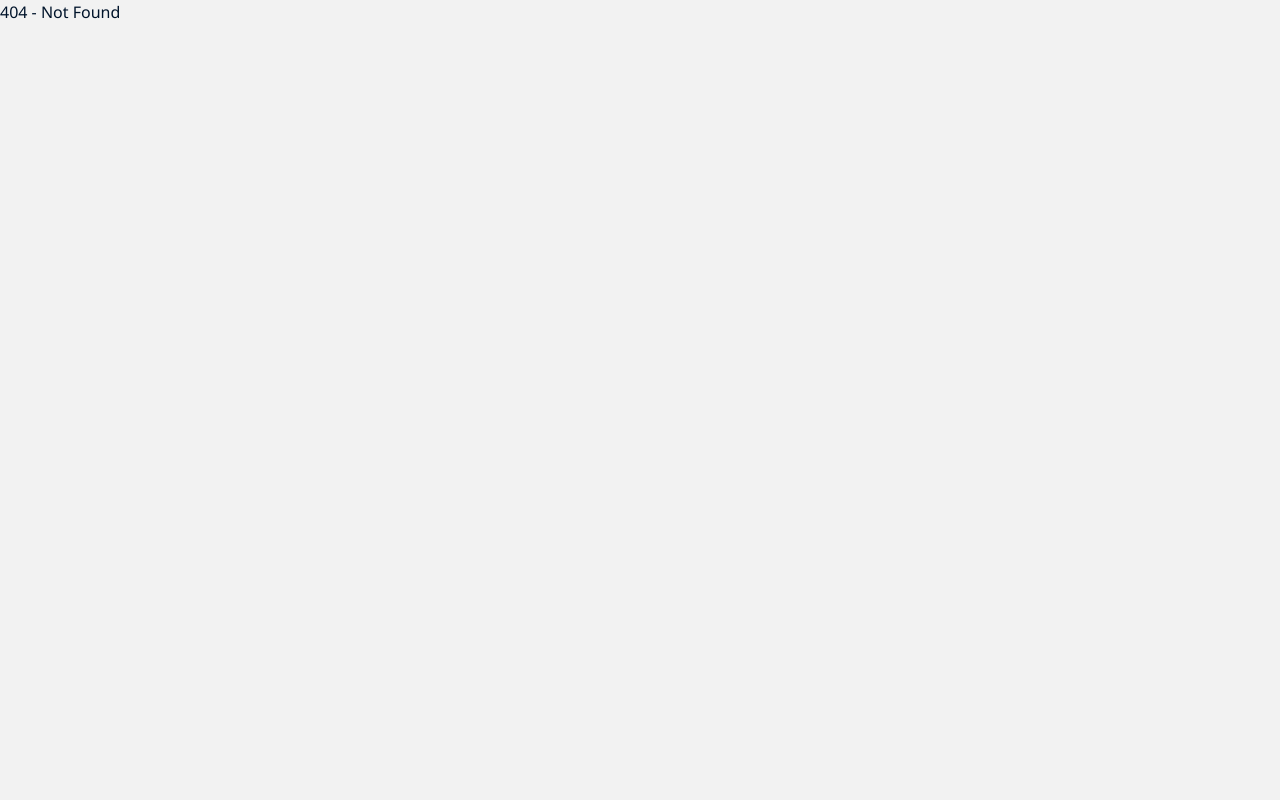
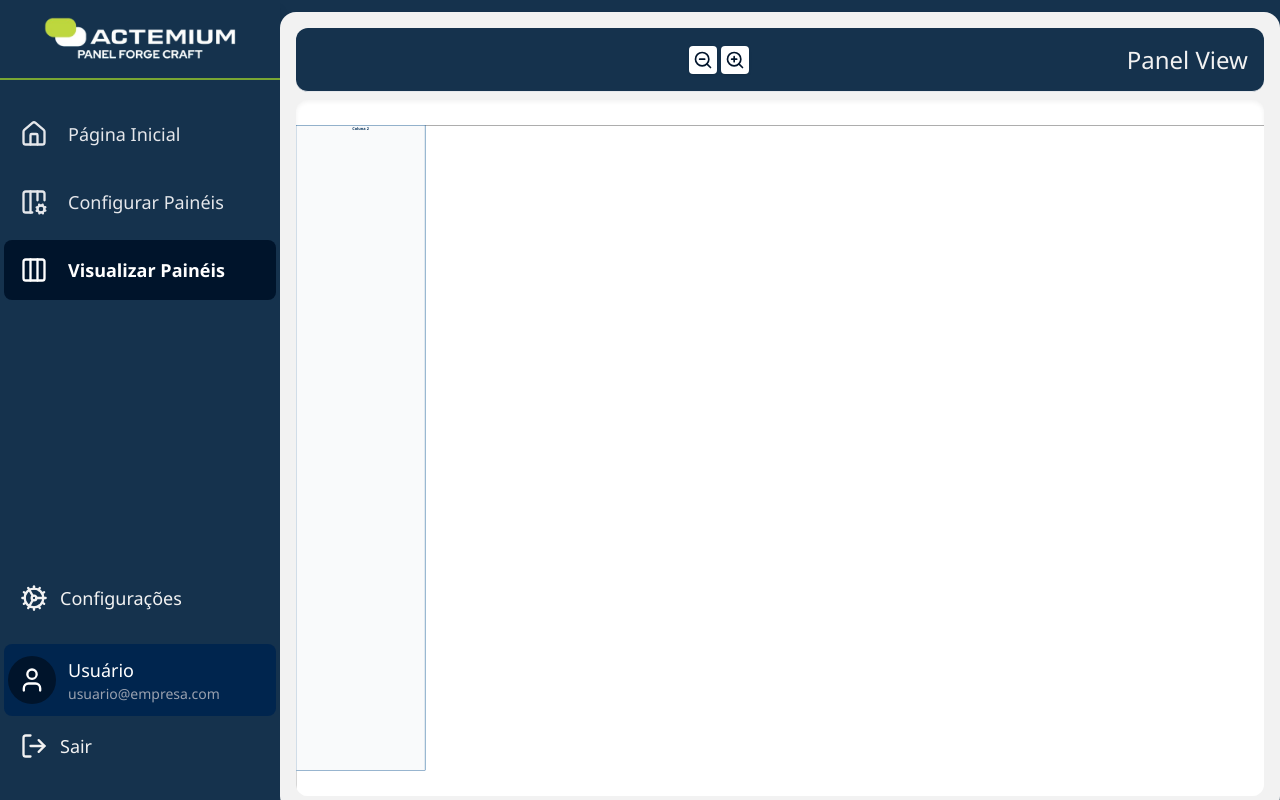
Before and after one commit to ramonis567/PanelForgeCraft, a React (Vite) app in the folder panel-fc-frontend/: page /panel-view in a window 1280 px wide. Before the commit this address had no page. Built offline with nearby package versions, Linux system fonts and the light colour scheme.

Commit message:
Changed page name and started to build preview page

```diff
--- a/panel-fc-frontend/src/layouts/AppLayout.tsx
+++ b/panel-fc-frontend/src/layouts/AppLayout.tsx
@@ -9,7 +9,7 @@ function AppLayout({ children }: { children: React.ReactNode }) {
     const menuItems = [
         { label: "Página Inicial", path: "/", icons: <House size={28} /> },
         { label: "Configurar Painéis", path: "/panel-forge", icons: <Columns3Cog size={28} /> },
-        { label: "Visualizar Painéis", path: "/panel-design", icons: <Columns3 size={28} /> }
+        { label: "Visualizar Painéis", path: "/panel-view", icons: <Columns3 size={28} /> }
     ];
 
     const sidebarContent = (
--- a/panel-fc-frontend/src/pages/PanelDesign/index.tsx
+++ /dev/null
@@ -1,19 +0,0 @@
-import AppLayout from "../../layouts/AppLayout";
-
-function PanelDesignPage() {
-    return(
-        <AppLayout>
-            <header className="h-16 rounded-xl bg-[var(--color-surface-2)] border-b border-gray-200 flex items-center px-4 mb-2">
-                <span className="font-medium text-gray-800 flex justify-between gap-3 w-full">
-                    <h1 className="text-2xl text-[var(--color-bg)]">{}</h1>
-                    <h1 className="text-2xl text-[var(--color-bg)]">Panel View</h1>
-                </span>
-            </header>
-
-            <h1>Panel Design Page</h1>
-            <p>Welcome to the Panel Design Page!</p>
-        </AppLayout>
-    );
-}
-
-export default PanelDesignPage;
--- /dev/null
+++ b/panel-fc-frontend/src/pages/PanelView/index.tsx
@@ -0,0 +1,130 @@
+import React, { useEffect, useMemo, useRef, useState } from "react";
+import AppLayout from "../../layouts/AppLayout";
+import type { PanelConfiguration, PanelColumn } from "../../models/panel";
+import { loadPanelConfig } from "../../utils/storage";
+import { ZoomIn, ZoomOut, RulerDimensionLine, ChevronLeft, ChevronRight } from "lucide-react";
+
+
+
+const PanelViewPage: React.FC = () => {
+    const [config, setConfig] = useState<PanelConfiguration | null>(null);
+    const [zoom, setZoom] = useState(1);
+    const [page, setPage] = useState(0);
+    const containerRef = useRef<HTMLDivElement | null>(null);
+
+    const pageWidthMM = 3000;
+
+    const columns = [
+        {
+            "columnId": "C-1",
+            "type": "Alimentação",
+            "dimensions": {
+                "height": 2000,
+                "width": 400,
+                "depth": 600
+            },
+            "position": 1,
+            "modules": [
+                {
+                    "moduleId": "M-1",
+                    "name": "Disjuntor QF1",
+                    "size": "125A"
+                }
+            ]
+        },
+        {
+            "columnId": "C-2",
+            "type": "Saídas",
+            "dimensions": {
+                "height": 2000,
+                "width": 400,
+                "depth": 600
+            },
+            "position": 2,
+            "modules": [
+                {
+                    "moduleId": "M-2",
+                    "name": "Disjuntor QF2",
+                    "size": "63A"
+                }
+            ]
+        }
+    ]
+
+
+    return(
+        <AppLayout>
+            <header className="h-16 rounded-xl bg-[var(--color-surface-2)] border-b border-gray-200 flex items-center px-4 mb-2">
+                <span className="font-medium text-gray-800 flex justify-between gap-3 w-full">
+                    <h1 className="text-2xl text-[var(--color-bg)]">{}</h1>
+
+                    <div className="flex items-center gap-1">
+                        <button
+                            className="px-1 py-1 rounded bg-white hover:bg-gray-100
+                                gray shadow text-[var(--color-foreground)]"
+                        >
+                            <ZoomOut size={20} />
+                        </button>
+                        <button
+                            className="px-1 py-1 rounded bg-white hover:bg-gray-100
+                                gray shadow text-[var(--color-foreground)]"
+                        >
+                            <ZoomIn size={20} />
+                        </button>
+                    </div>
+
+                    <h1 className="text-2xl text-[var(--color-bg)]">Panel View</h1>
+                </span>
+            </header>
+
+            <div className="flex h-[calc(100vh-6.5rem)]" ref={containerRef}>
+                <svg
+                    width="100%"
+                    height="100%"
+                    viewBox={`0 0 3000 2000`}
+                    className="bg-white rounded-xl shadow-inner"
+                >
+                    <g>
+                        <rect
+                            x={0}
+                            y={0}
+                            width={5000}
+                            height={4000}
+                            fill="white"
+                            stroke="black"
+                            strokeWidth={1/1}
+                        />
+
+                        {columns.map(col => (
+                            <g>
+                                <rect
+                                    x={0}
+                                    y={0}
+                                    width={col.dimensions.width}
+                                    height={col.dimensions.height}
+                                    fill="#f9fafb"
+                                    stroke="#034C8C"
+                                    strokeWidth={1 / 1}
+                                />
+                                <text
+                                    x={col.dimensions.width / 2}
+                                    y={14}
+                                    fontSize={12}
+                                    textAnchor="middle"
+                                    fill="#023059"
+                                    style={{ fontWeight: 600 }}
+                                >
+                                    {`Coluna ${col.position}`}
+                                </text>
+                            </g>
+                        ))}
+                    </g>
+                </svg>
+
+
+            </div>
+        </AppLayout>
+    );
+}
+
+export default PanelViewPage;
--- a/panel-fc-frontend/src/routes/router.tsx
+++ b/panel-fc-frontend/src/routes/router.tsx
@@ -3,7 +3,7 @@ import Home from '../pages/Home';
 import SignInPage from '../pages/Auth/SignInPage';
 import SignUpPage from '../pages/Auth/SignOutPage';
 import PanelForgePage from '../pages/PanelForge';
-import PanelDesignPage from '../pages/PanelDesign';
+import PanelViewPage from '../pages/PanelView';
 import NotFound from '../pages/_common/NotFound';
 
 const AppRouter = () => (
@@ -13,7 +13,7 @@ const AppRouter = () => (
             <Route path="/signin" element={<SignInPage />} />
             <Route path="/signup" element={<SignUpPage />} />
             <Route path="/panel-forge" element={<PanelForgePage />} />
-            <Route path="/panel-design" element={<PanelDesignPage />} />
+            <Route path="/panel-view" element={<PanelViewPage />} />
             <Route path="*" element={<NotFound />} />
         </Routes>
     </Router>
```
